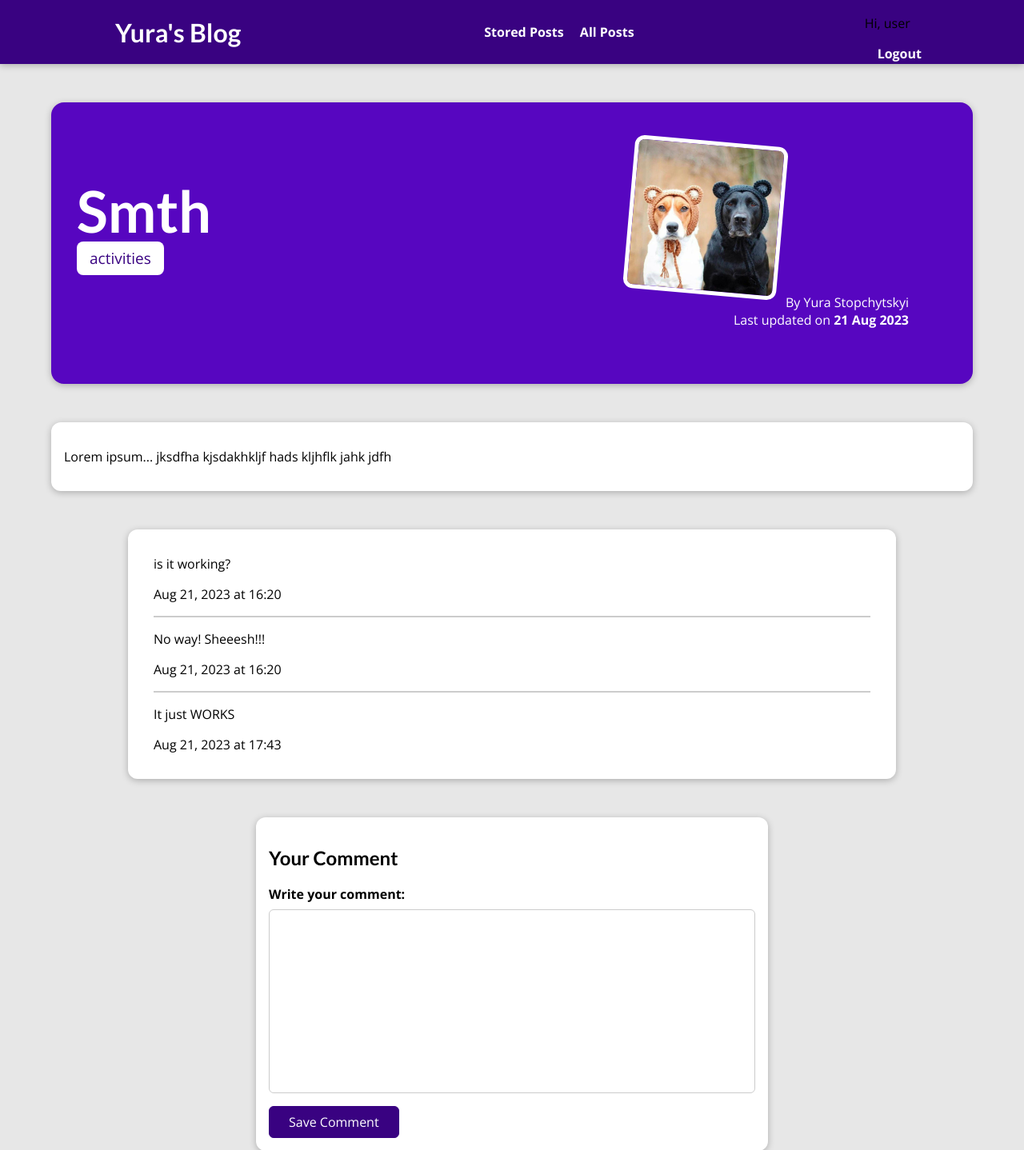
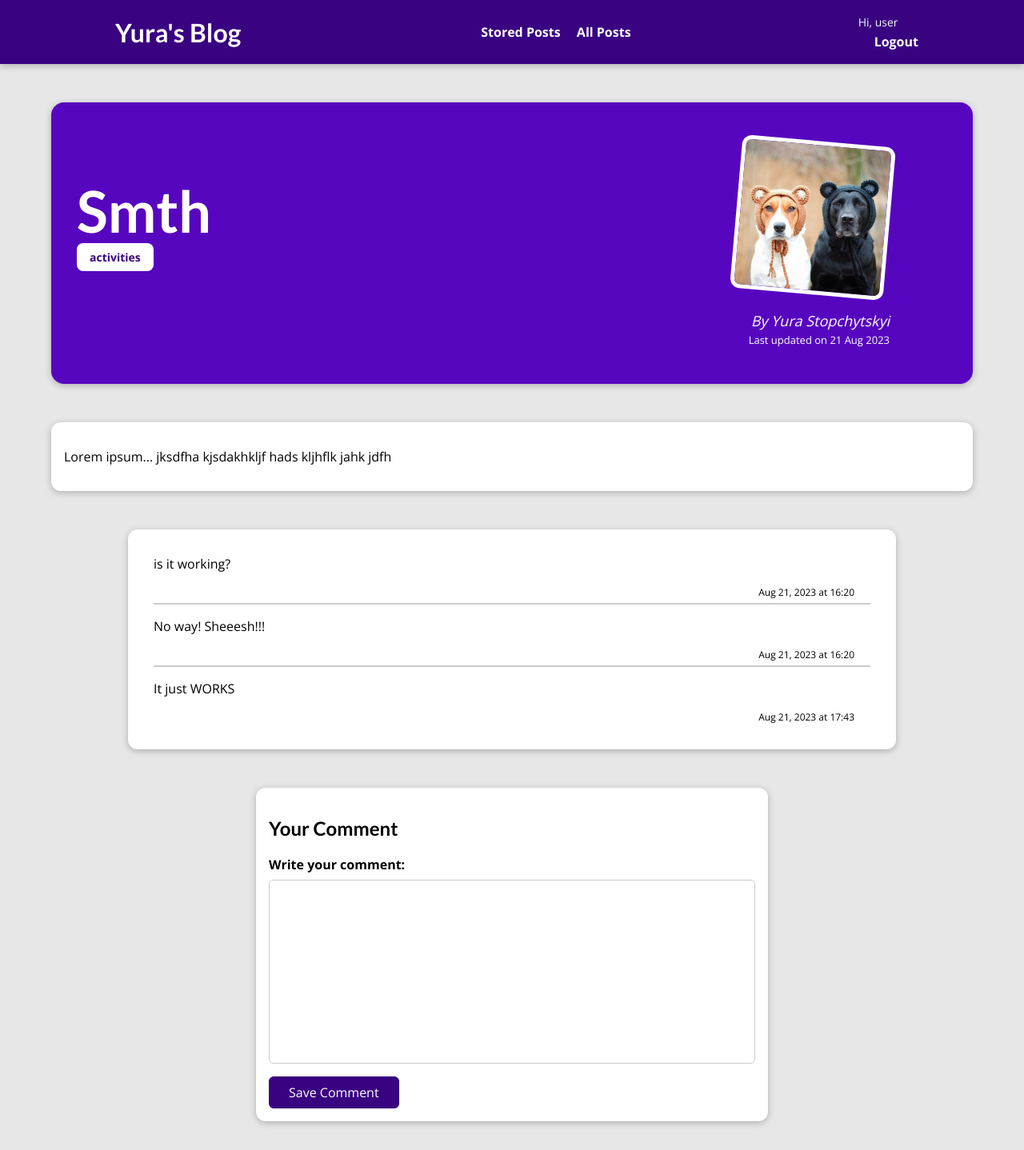
Before and after one commit to YuraGavriley/personal-dev-blog, a Django app: a page that uses templates/base.html in a window 1280 px wide. Shown: the top 1438 px of the page at 80% size. After the commit the page ends 1406 px from the top, so only its background shows below. Run offline with Django 4.2, Linux system fonts and the light colour scheme; a user stored in the database is signed in; data comes from the database, SQL or seed files in the repository; both versions use the stored data as it was after the commit; some libraries are stand-ins or nearby versions.

Commit message:
Fixed styling of detail and index page

```diff
--- a/main_app/static/main_app/index.css
+++ b/main_app/static/main_app/index.css
@@ -66,11 +66,13 @@
   background-color: #e48900;
   margin-top: 5rem;
 }
+
 #about div {
 
   min-width: 15px;
   min-height: 10px;
 }
+
 #about h2 {
   font-size: 3rem;
 }
--- a/main_app/static/main_app/post-detail.css
+++ b/main_app/static/main_app/post-detail.css
@@ -28,7 +28,7 @@ body {
 #summary article {
   position: absolute;
   top: 2rem;
-    right: 3rem;
+  right: 4.5rem;
   padding: 1rem 2rem;
   border-radius: 12px;
   text-align: right;
@@ -45,16 +45,19 @@ body {
 }
 
 #summary address {
-    font-weight: bold;
+  font-size: 18px;
 }
 
 #summary a {
   color: white;
+  font-style: italic;
   text-decoration: none;
 }
 
+
 #summary time {
-    font-weight: bold;
+  font-weight: lighter;
+  font-size: 13px;
 }
 
 #read-later {
@@ -91,7 +94,8 @@ body {
   color: #390281;
   padding: 0.5rem 1rem;
   border-radius: 8px;
-    font-size: 19px;
+  font-size: 14px;
+  font-weight: bold;
 }
 
 #comment-form {
@@ -207,3 +211,11 @@ body {
 #comments h2 {
   color: #464646;
 }
+
+#comment-date {
+  font-weight: lighter;
+  font-size: 12px;
+  padding-right: 20px;
+  margin-bottom: 5px;
+  text-align: right;
+}
--- a/main_app/templates/main_app/index.html
+++ b/main_app/templates/main_app/index.html
@@ -35,7 +35,7 @@
         <div>
             <h2>What I Do</h2>
             <p>
-                Sleep&emsp;Eat&emsp;Code&emsp;Workout&emsp;Repeat
+                Code&emsp;Eat&emsp;Workout&emsp;Sleep&emsp;Repeat
             </p>
         </div>
         <div>
--- a/main_app/templates/main_app/post-detail.html
+++ b/main_app/templates/main_app/post-detail.html
@@ -15,14 +15,16 @@
         <h2>{{ post.title }}</h2>
         <div>
             {% for tag in post.tags.all %}
-                <span class="tag">{{ tag.caption }}<span>
+                <span class="tag">{{ tag.caption }}</span>
             {% endfor %}
         </div>
         <article>
             <img src="{{ post.image.url }}" alt="{{ post.title }}">
-            <adress>By <a href="mailto:{{ post.author.email_address }}">{{ post.author }}</a><adress>
             <div>
-            Last updated on <time>{{ post.date|date:"d M Y" }}<time>
+                <address>By <a href="mailto:{{ post.author.email_address }}">{{ post.author }}</a></address>
+            </div>
+            <div>
+                <time>Last updated on {{ post.date|date:"d M Y" }}</time>
             </div>
         </article>
     </section>
@@ -39,7 +41,7 @@
                 <li>
                     <p>{{ comment.comment|linebreaks }}</p>
                     <div id="comment-date">
-                        <p>{{ comment.date|date:"M d, Y" }} at {{ comment.date|date:"H:i" }}</p>
+                        <time class="comment-time">{{ comment.date|date:"M d, Y" }} at {{ comment.date|date:"H:i" }}</time>
                     </div>
                 </li>
             {% endfor %}
--- a/static/app.css
+++ b/static/app.css
@@ -35,6 +35,7 @@ h3 {
   text-decoration: none;
   color: white;
   font-weight: bold;
+  margin-left: 1rem;
 }
 
 #main-navigation a:hover,
@@ -47,31 +48,21 @@ h3 {
   color: white;
 }
 
-#main-navigation {
-  width: 100%;
-  height: 5rem;
-  display: flex;
-  justify-content: space-between;
-  align-items: center;
-  padding: 0 10%;
-  position: absolute;
-  top: 0;
-  left: 0;
+.user-name {
+  font-size: 14px;
+  color: whitesmoke;
+  margin: 0;
+  margin-bottom: 4px;
 }
 
-#main-navigation a {
-  text-decoration: none;
-  color: white;
-  font-weight: bold;
-  margin-left: 1rem;
+#main-navigation .login-logout {
+  padding: 4px;
 }
 
-#main-navigation a:hover,
-#main-navigation a:active {
-  color: #cf79f1;
-}
-
-#main-navigation h1 a:hover,
-#main-navigation h1 a:active {
+#main-navigation .login-logout:hover,
+#main-navigation .login-logout:active {
+  border: none;
+  border-radius: 4px;
+  background-color: #5706c0;
   color: white;
 }
--- a/templates/base.html
+++ b/templates/base.html
@@ -19,10 +19,10 @@
         </nav>
         <div>
             {% if user.is_authenticated %}
-                <p>Hi, {{ user.username }}</p>
-                <a href="{% url "logout" %}">Logout</a>
+                <p class="user-name">Hi, {{ user.username }}</p>
+                <a class="login-logout" href="{% url "logout" %}">Logout</a>
             {% else %}
-                <a href="{% provider_login_url "google" %}">Login with Google</a>
+                <a class="login-logout" href="{% provider_login_url "google" %}">Login with Google</a>
             {% endif %}
 
         </div>
```
Also changed, not shown: db.sqlite3, main_app/static/main_app/all-posts.css (indentation only), main_app/static/main_app/post.css (indentation only). Lines whose indentation alone changed are shown as unchanged.
